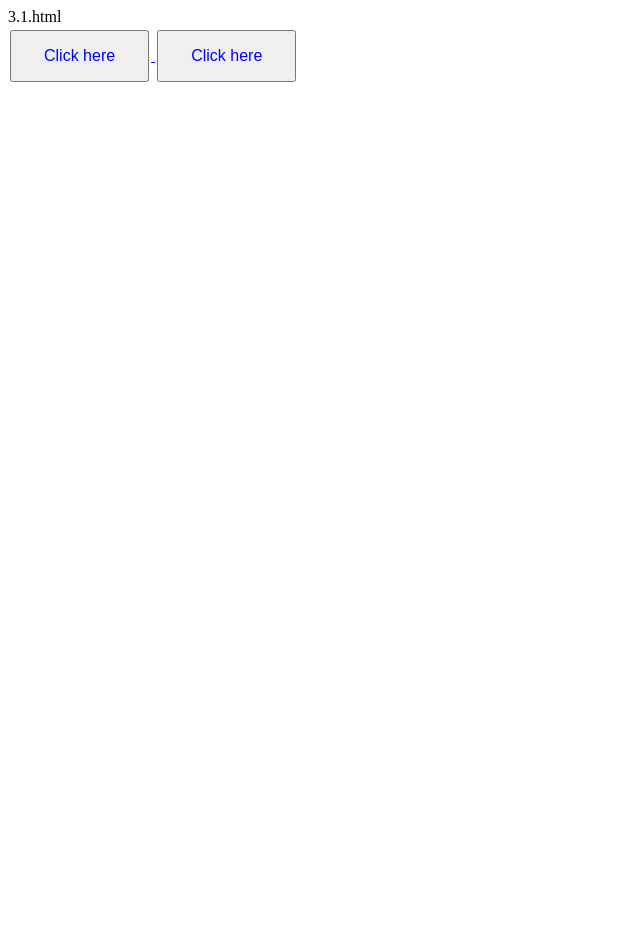
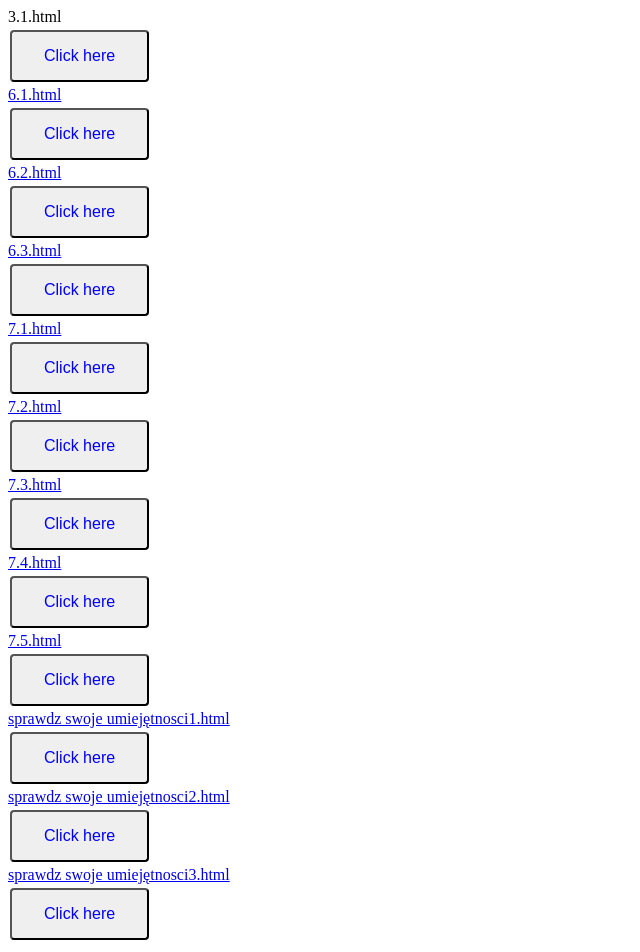
Before and after one commit to NiebieksiDzban/shoot, a plain HTML site: page html/index.html in a window 1280 px wide. Shown: the whole page, without its empty margins (0-640 px from the left). Before the commit the page ends 800 px from the top, so only its background shows below. Drawn offline with Linux system fonts and the light colour scheme.

Commit message:
modified:   html/index.html

```diff
--- a/html/index.html
+++ b/html/index.html
@@ -6,6 +6,7 @@
     <title>ff</title>
     <style>
         .button {
+            border-radius: 4px;
             color: blue;
             padding: 15px 32px;
             text-align: center;
@@ -13,14 +14,59 @@
             font-size: 16px;
             margin: 4px 2px;
             cursor: pointer; }
+        .button:hover {
+            box-shadow: 0 12px 16px 0 rgba(0,0,0,0.24), 0 17px 50px 0 rgba(0,0,0,0.19);
+        }
         </style>
 </head>
 <body>
     3.1.html <br>
     <a href="https://niebieksidzban.github.io/shoot/html/3.1.html">
-    <button class="button"> Click here </button>
+        <button class="button"> Click here </button><br>
 
+    6.1.html <br>
     <a href="https://niebieksidzban.github.io/shoot/html/6.1.html">
-        <button class="button"> Click here </button>
+        <button class="button"> Click here </button><br>
+
+    6.2.html <br>
+    <a href="https://niebieksidzban.github.io/shoot/html/6.2.html">
+        <button class="button"> Click here </button><br>
+
+    6.3.html <br>
+    <a href="https://niebieksidzban.github.io/shoot/html/6.3.html">
+        <button class="button"> Click here </button><br>
+
+    7.1.html <br>
+    <a href="https://niebieksidzban.github.io/shoot/html/7.1.html">
+        <button class="button"> Click here </button><br>
+
+    7.2.html <br>
+    <a href="https://niebieksidzban.github.io/shoot/html/7.2.html">
+        <button class="button"> Click here </button><br>
+
+    7.3.html <br>
+    <a href="https://niebieksidzban.github.io/shoot/html/7.3.html">
+        <button class="button"> Click here </button><br>
+
+    7.4.html <br>
+    <a href="https://niebieksidzban.github.io/shoot/html/7.4.html">
+        <button class="button"> Click here </button><br>
+
+    7.5.html <br>
+    <a href="https://niebieksidzban.github.io/shoot/html/7.5.html">
+        <button class="button"> Click here </button><br>
+
+    sprawdz swoje umiejętnosci1.html <br>
+    <a href="https://niebieksidzban.github.io/shoot/html/sprawdz swoje umiejętnosci1.html">
+        <button class="button"> Click here </button><br>
+
+    sprawdz swoje umiejętnosci2.html <br>
+    <a href="https://niebieksidzban.github.io/shoot/html/sprawdz swoje umiejętnosci2.html">
+        <button class="button"> Click here </button><br>
+
+    sprawdz swoje umiejętnosci3.html <br>
+    <a href="https://niebieksidzban.github.io/shoot/html/sprawdz swoje umiejętnosci3.html">
+        <button class="button"> Click here </button><br>
+
 </body>
 </html>
```
